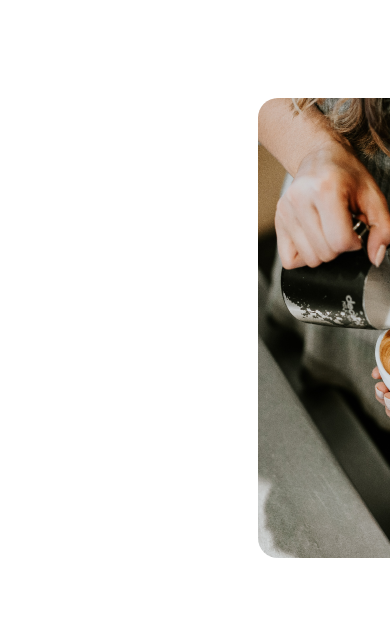
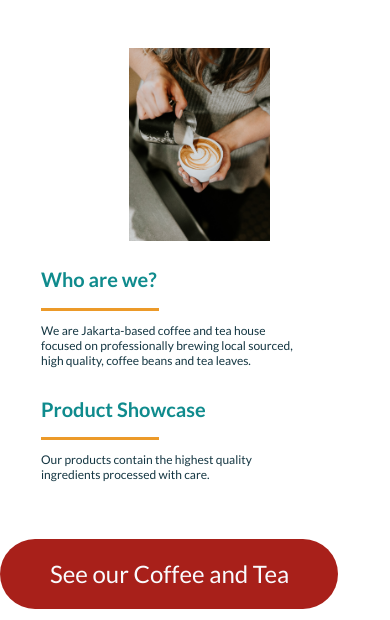
Before and after one commit to adadidii/AromaBumi, a plain HTML site: page index.html in a window 390 px wide. Shown: the part 480-1100 px from the top of the page. Drawn offline with Linux system fonts and the light colour scheme.

Commit message:
3rd chages on Responsive

```diff
--- a/responsive.css
+++ b/responsive.css
@@ -105,7 +105,72 @@
   }
 
   /** About Section **/
+
+  /** Wrapper 1 **/
   .about-wrapper1 {
-    display: block;
+    flex-direction: column;
+  }
+
+  .wrapper1-image {
+    width: 319.254px;
+    height: 212.836px;
+    margin: 40px 0 0 40px;
+  }
+
+  .wrapper1-image img {
+    object-fit: contain;
+    border-radius: 20px;
+    padding: 10px;
+  }
+
+  .textarea1-title,
+  .textarea1-rectangle,
+  .textarea1-text {
+    margin: 10px 0 0 41px;
+    width: 253px;
+    height: auto;
+  }
+
+  .textarea1-title h2 {
+    font-size: 20px;
+  }
+
+  .textarea1-rectangle {
+    width: 118px;
+    height: 3px;
+  }
+
+  .textarea1-text p {
+    font-size: 12px;
+  }
+
+  /** Wrapper 2 **/
+  .about-wrapper2 {
+    flex-direction: column;
+  }
+
+  .wrapper2-textarea {
+    margin: 0;
+  }
+
+  .textarea2-title,
+  .textarea2-rectangle,
+  .textarea2-text {
+    margin: 10px 0 0 41px;
+    width: 253px;
+    height: auto;
+  }
+
+  .textarea2-title h2 {
+    font-size: 20px;
+  }
+
+  .textarea2-rectangle {
+    width: 118px;
+    height: 3px;
+  }
+
+  .textarea2-text p {
+    font-size: 12px;
   }
 }
```
